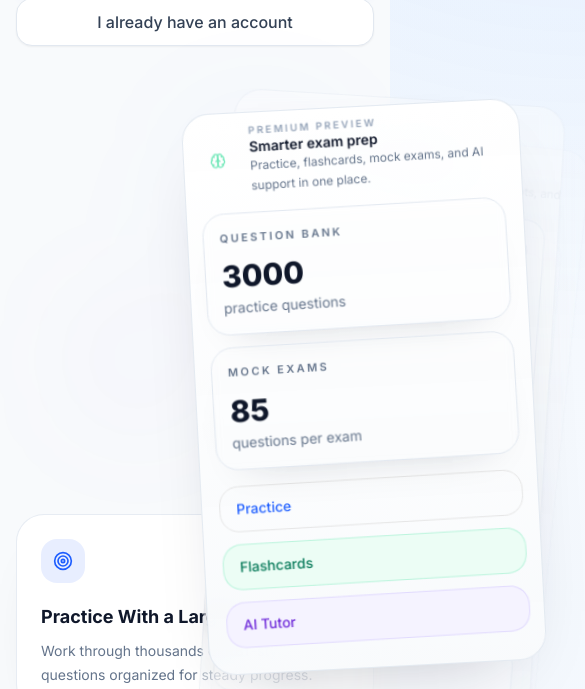
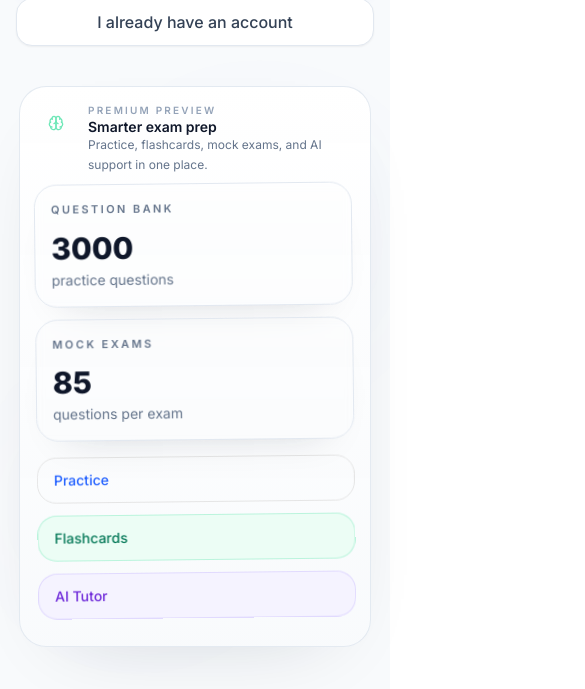
Before and after one commit to MystoganzTv/RBTGenius, a React (Vite) app: page / in a window 390 px wide. Shown: the part 498-1187 px from the top of the page, 585 px wide, since content can reach past the window. Built offline with nearby package versions, Linux system fonts and the light colour scheme; no server answers; the HTML template or start-up script is replaced by a standard one.

Commit message:
Simplify mobile landing carousel

```diff
--- a/src/pages/Landing.jsx
+++ b/src/pages/Landing.jsx
@@ -318,7 +318,53 @@ export default function Landing() {
 
           <div className="relative min-h-[380px] px-0 py-2 sm:min-h-[520px] sm:px-2 sm:py-6 lg:px-4">
             <div className="pointer-events-none absolute inset-0 bg-[radial-gradient(circle_at_68%_28%,rgba(45,107,255,0.10),transparent_23%),radial-gradient(circle_at_34%_74%,rgba(139,92,246,0.08),transparent_22%)] blur-3xl" />
-            <div className="relative mx-auto h-[340px] max-w-[22rem] sm:h-[470px] sm:max-w-[34rem]">
+            <div className="relative mx-auto sm:hidden max-w-[22rem]">
+              {(() => {
+                const activePanel = premiumPreviewPanels[activePreviewIndex];
+
+                return (
+                  <div
+                    className={`rounded-[1.7rem] border ${
+                      isDark
+                        ? "border-slate-300/12 bg-[linear-gradient(180deg,rgba(18,31,58,0.88),rgba(10,18,35,0.84))] text-white backdrop-blur-xl"
+                        : "border-slate-200/90 bg-[linear-gradient(180deg,rgba(255,255,255,0.94),rgba(248,250,252,0.92))] text-slate-900 shadow-[0_28px_80px_-48px_rgba(15,23,42,0.20)] backdrop-blur-xl"
+                    }`}
+                  >
+                    <div className="flex min-h-[290px] flex-col p-4 pb-5">
+                      <div className="flex items-start gap-3">
+                        <div
+                          className={`flex h-10 w-10 flex-shrink-0 items-center justify-center rounded-2xl ${activePanel.accentClassName}`}
+                        >
+                          <activePanel.Icon className="h-4 w-4" />
+                        </div>
+                        <div className="min-w-0">
+                          <p className={`text-[10px] font-semibold uppercase tracking-[0.22em] ${isDark ? "text-slate-500/90" : "text-slate-400"}`}>
+                            {activePanel.label}
+                          </p>
+                          <p className={`text-sm font-semibold leading-tight ${isDark ? "text-white" : "text-slate-900"}`}>
+                            {activePanel.title}
+                          </p>
+                          <p className={`text-xs leading-5 ${isDark ? "text-slate-300" : "text-slate-500"}`}>
+                            {activePanel.subtitle}
+                          </p>
+                        </div>
+                      </div>
+
+                      <div
+                        className="mt-4 flex-1"
+                        style={{
+                          animation: `landing-preview-drift 9s ease-in-out infinite`,
+                        }}
+                      >
+                        {activePanel.renderContent(isDark)}
+                      </div>
+                    </div>
+                  </div>
+                );
+              })()}
+            </div>
+
+            <div className="relative mx-auto hidden h-[470px] max-w-[34rem] sm:block">
               {premiumPreviewPanels.map(
                 ({ label, title, subtitle, accentClassName, Icon, renderContent }, index) => {
                   if (index === outgoingPreviewIndex) {
```
